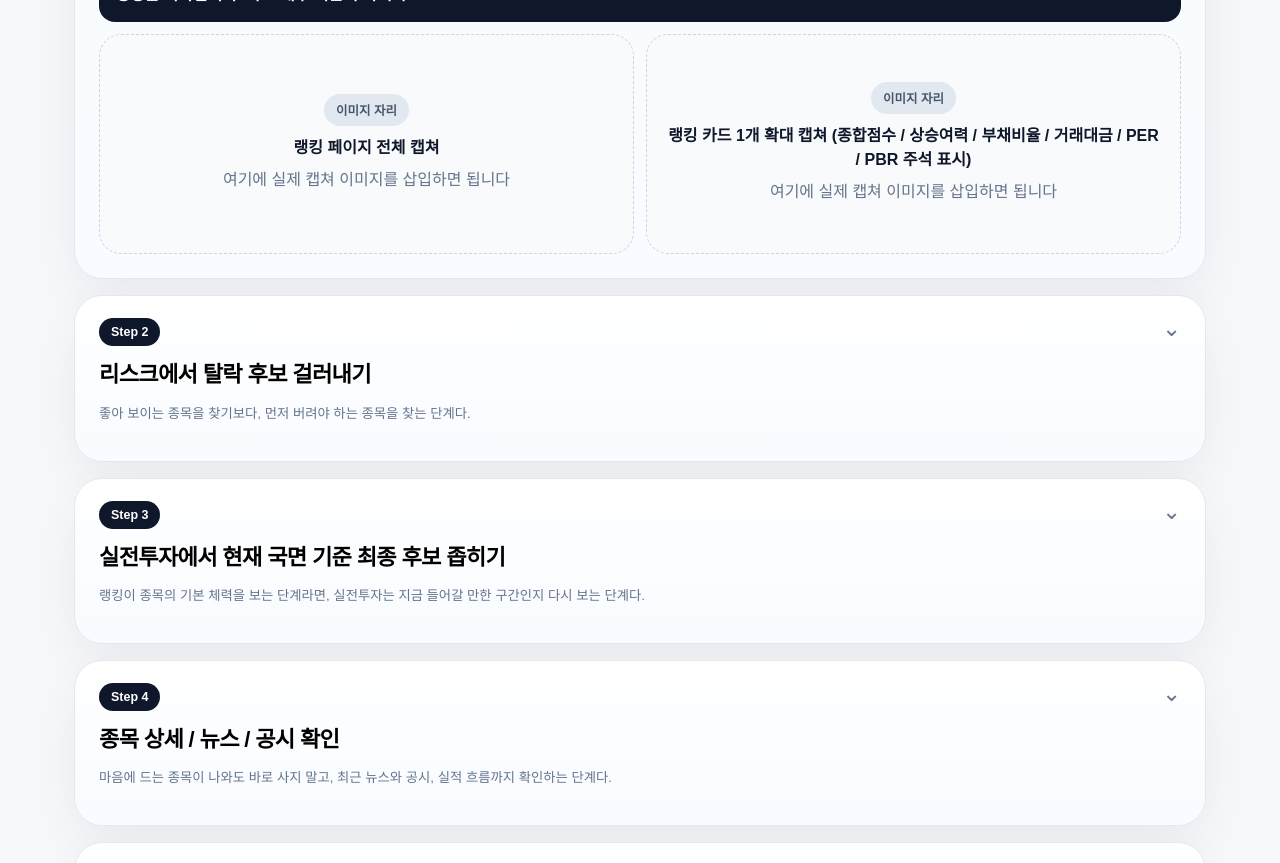
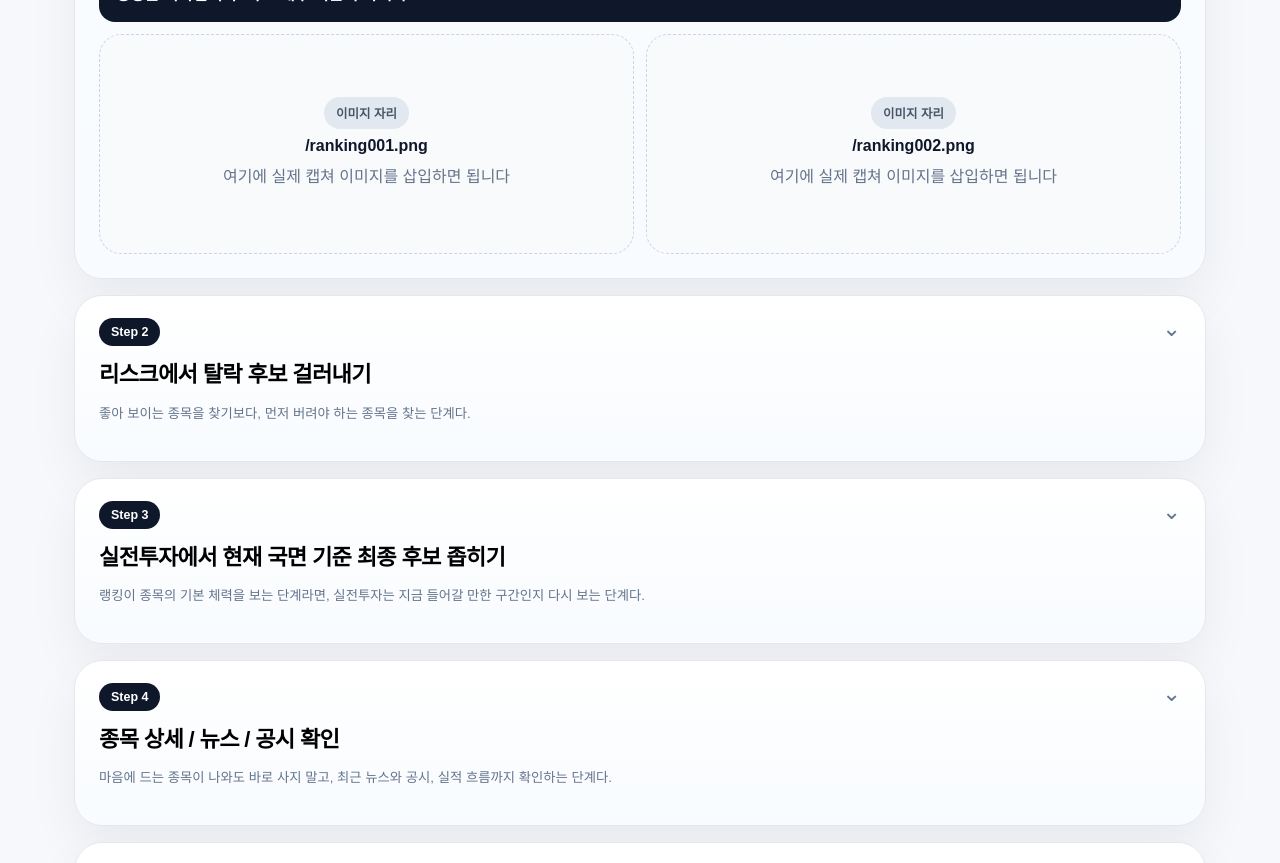
Before and after one commit to DcoyA/screener, a Next.js app: page /notice in a window 1280 px wide. Shown: the part 2500-3363 px from the top of the page. Built offline with nearby package versions, Linux system fonts and the light colour scheme.

Commit message:
Update page.js

```diff
--- a/app/notice/page.js
+++ b/app/notice/page.js
@@ -96,8 +96,8 @@ const steps = [
     ],
     conclusion: "랭킹은 시작점이다. 바로 매수 버튼이 아니다.",
     images: [
-      "랭킹 페이지 전체 캡쳐",
-      "랭킹 카드 1개 확대 캡쳐 (종합점수 / 상승여력 / 부채비율 / 거래대금 / PER / PBR 주석 표시)",
+      "/ranking001.png",
+      "/ranking002.png",
     ],
   },
   {
```
